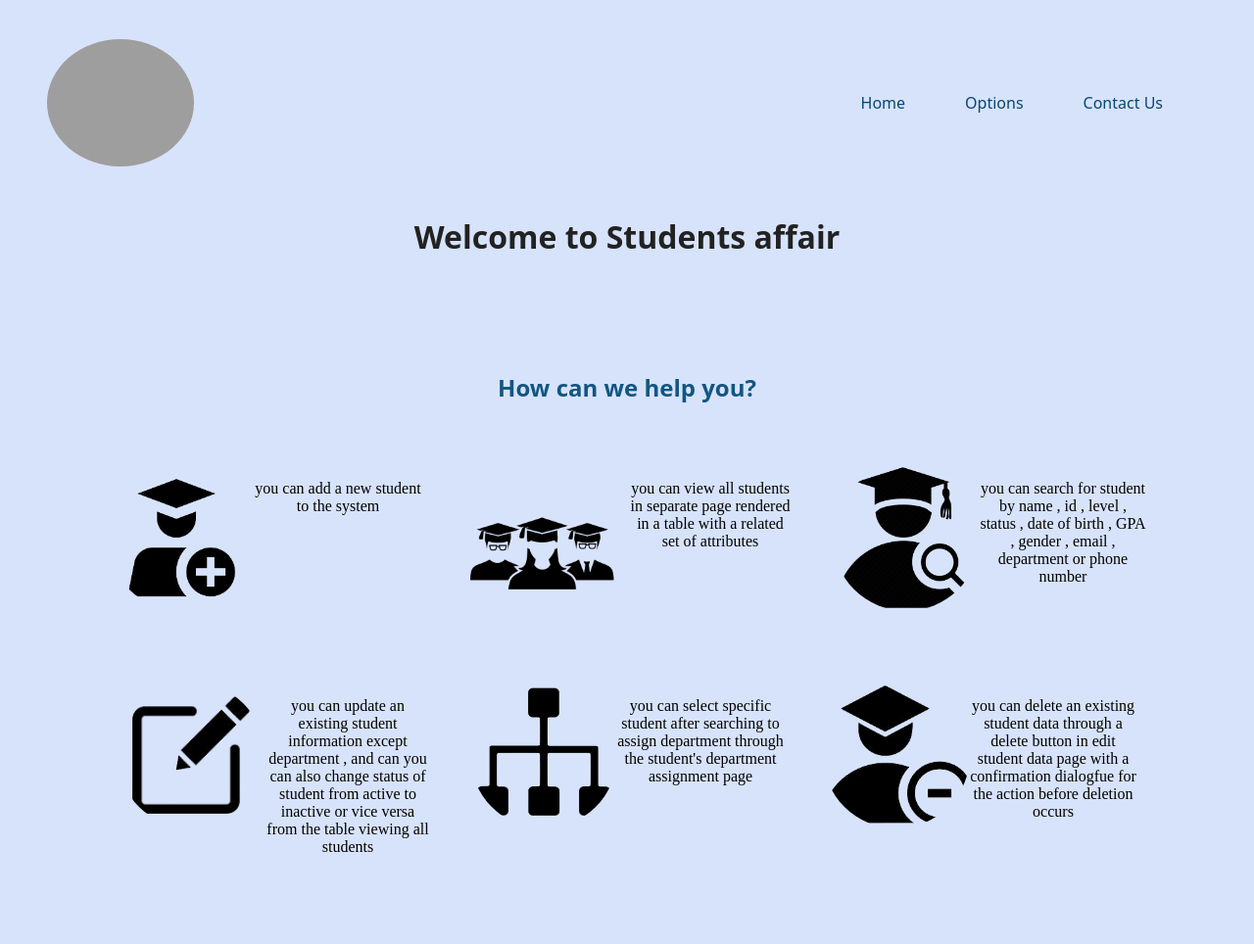
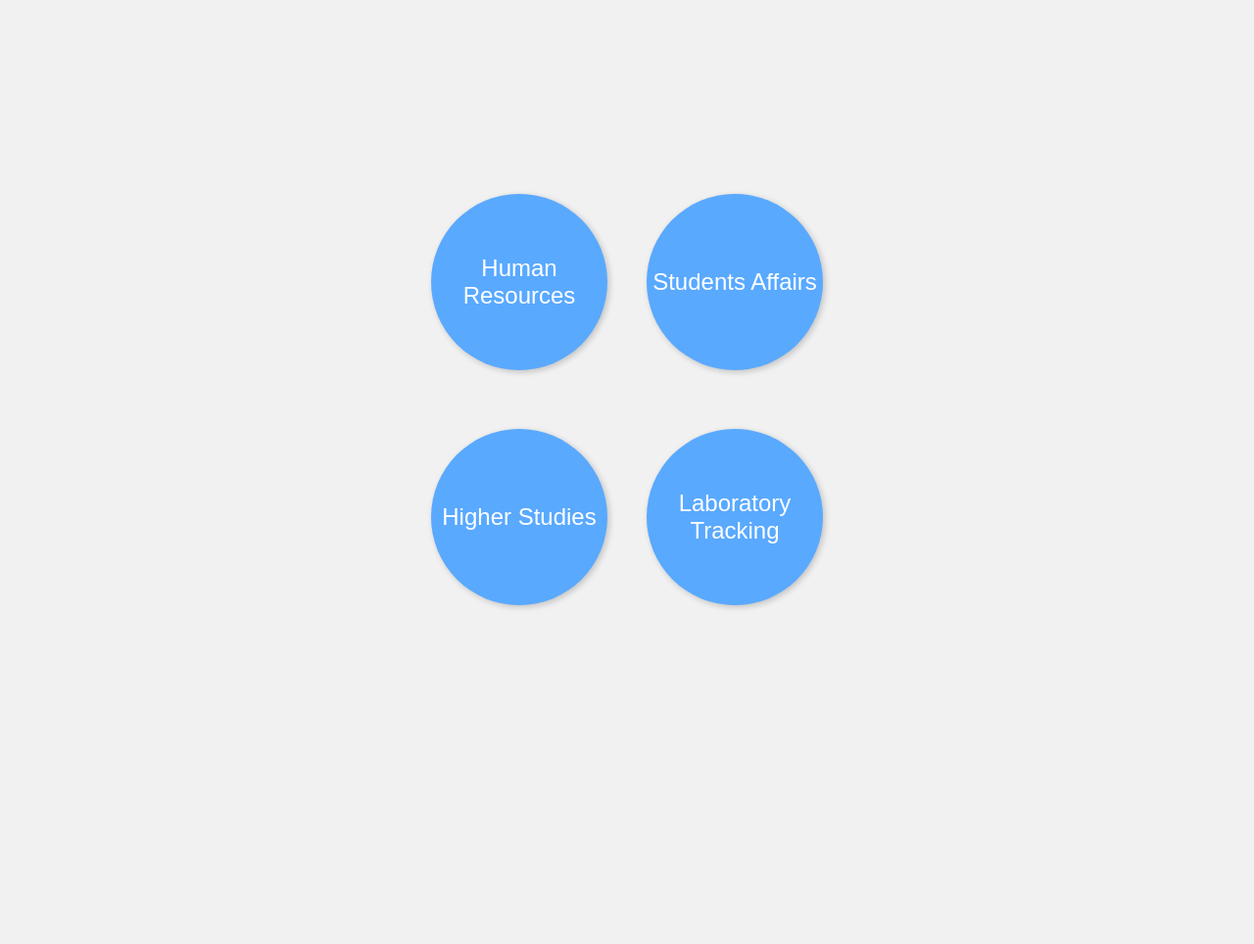
Before and after one commit to osama392maher/Web-Phase3, a Django app: page / in a window 1280 px wide. Shown: the whole page at 98% size. After the commit the page ends 622 px from the top, so only its background shows below. Run offline with Django 4.2, Linux system fonts and the light colour scheme; grey boxes are pictures that could not be loaded.

Commit message:
Let's Start

```diff
--- a/app/urls.py
+++ b/app/urls.py
@@ -3,8 +3,8 @@ from . import views
 
 
 urlpatterns = [
-    path('', views.index, name='index'),
-    path('gate', views.gate, name='gate'),
+    path('index', views.index, name='index'),
+    path('', views.gate, name='gate'),
     path('login', views.login, name='login'),
     path('notfound', views.notfound, name='notfound'),
     path('register', views.register, name='register'),
--- a/templates/base.html
+++ b/templates/base.html
@@ -12,7 +12,7 @@
     <body>
         <header>
             {% block image%}
-            <img src="{% static 'images/final_logo.jpeg' %}"  alt="Logo" width="150" height="130"  />
+            <img src="{% static 'images/final_logo.png' %}"  alt="Logo" width="150" height="130"  />
             {% endblock %}
 
 
--- a/templates/pages/gate.html
+++ b/templates/pages/gate.html
@@ -12,7 +12,7 @@
 <div class="button-container">
   <div class="button-row">
     <a href="notfound"><button class="wrong-btn">Human Resources</button></a>
-    <a href="/"><button class="correct-btn">Students Affairs</button></a>
+    <a href="index"><button class="correct-btn">Students Affairs</button></a>
   </div>
   <div class="button-row">
     <a href="notfound"><button class="wrong-btn">Higher Studies</button></a>
--- a/templates/pages/index.html
+++ b/templates/pages/index.html
@@ -31,17 +31,17 @@
 
     <div class="row">
         <div class="col">
-            <img src="images/add_new.png" width="150" height="150"/>
+            <img src="{% static 'images/add_new.png' %}" width="150" height="150"/>
             <p class="paragraph">you can add a new student to the system</p>
         </div>
 
         <div class="col">
-            <img src="images/view_students.png" width="170" height="170"/>
+            <img src="{% static 'images/view_students.png' %}" width="170" height="170"/>
             <p class="paragraph">you can view all students in separate page rendered in a table with a related set of attributes</p>
         </div>
 
         <div class="col">
-            <img src="images/search.png" width="150" height="150"/>
+            <img src="{% static 'images/search.png' %}" width="150" height="150"/>
             <p class="paragraph">you can search for student by name , id , level , status , date of birth , GPA , gender , email , department or phone number</p>
         </div>
     </div>
@@ -49,17 +49,17 @@
 
     <div class="row">
         <div class="col">
-            <img src="images/edit.png" width="150" height="150"/>
+            <img src="{% static 'images/edit.png' %}" width="150" height="150"/>
             <p class="paragraph">you can update an existing student information except department , and can you can also change status of student from active to inactive or vice versa from the table viewing all students</p>
         </div>
 
         <div class="col">
-            <img src="images/department.png" width="150" height="150"/>
+            <img src="{% static 'images/department.png' %}" width="150" height="150"/>
             <p class="paragraph">you can select specific student after searching to assign department through the student's department assignment page</p>
         </div>
 
         <div class="col">
-            <img src="images/delete.png" width="150" height="150"/>
+            <img src="{% static 'images/delete.png' %}" width="150" height="150"/>
             <p class="paragraph">you can delete an existing student data through a delete button in edit student data page with a confirmation dialogfue for the action before deletion occurs</p>
         </div>
     </div>
--- a/templates/pages/notfound.html
+++ b/templates/pages/notfound.html
@@ -16,5 +16,5 @@ Not Our Project
 
 {% block content%}
 <h1>Sorry, this is not our project</h1>
-<p>Return to <a href="gate">homepage</a></p>
+<p>Return to <a href="/">homepage</a></p>
 {% endblock%}
```
